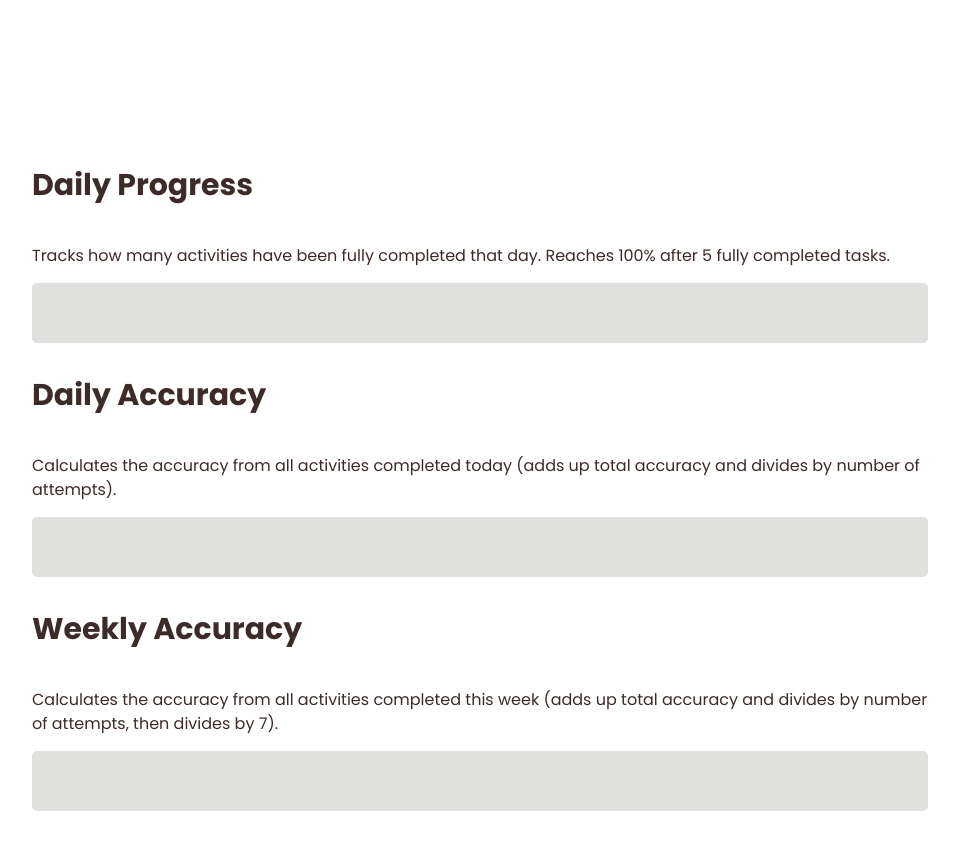
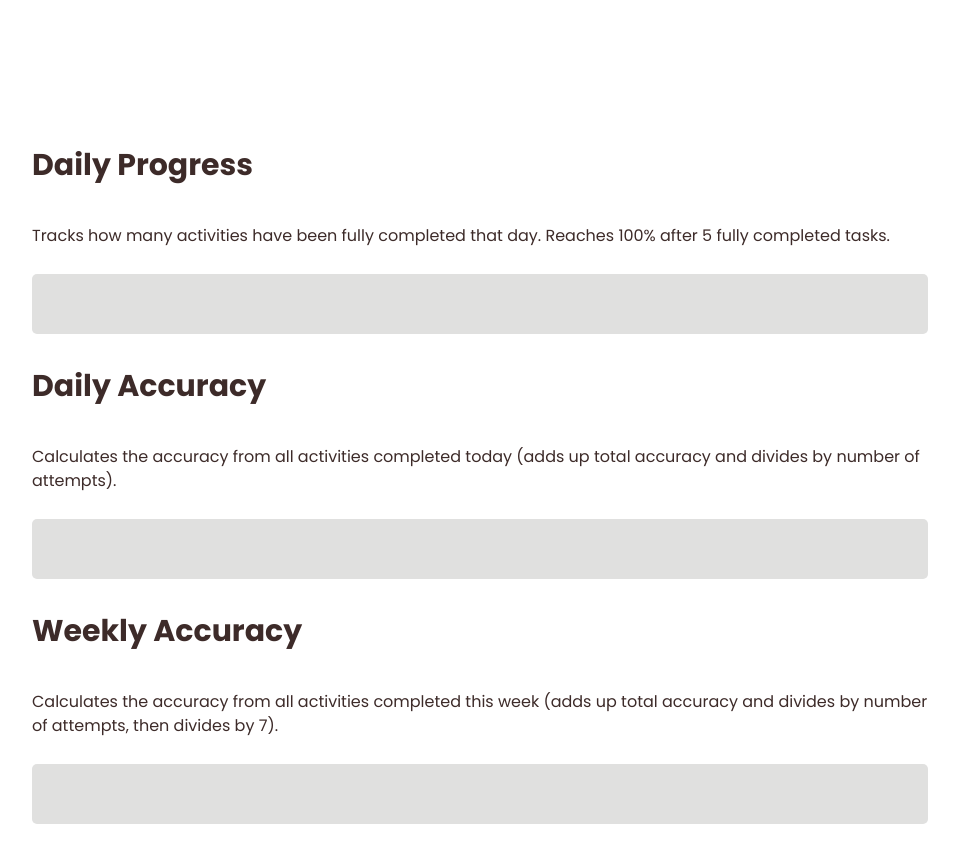
Before and after one commit to SecretariatV/Spoko, a React (Vite) app: page /progress in a window 1280 px wide. Shown: the part 1340-2181 px from the top of the page, without its empty margins (160-1119 px from the left). Built offline with nearby package versions, Linux system fonts and the light colour scheme; no server answers; sample sign-in values are in the browser's storage.

Commit message:
just changed a margin that's it

```diff
--- a/src/pages/Progress.jsx
+++ b/src/pages/Progress.jsx
@@ -38,6 +38,7 @@ function Progress() {
 }
 
 const styles = {
+
   wrapper: {
     display: "flex",
     flexDirection: "column",
@@ -57,7 +58,7 @@ const styles = {
     alignItems: "flex-start",
     width: "70%",
     maxWidth: "1400px",
-    padding: "20px 0",
+    // padding: "20px 0",
   },
   container: {
     backgroundColor: "#e0e0df",
@@ -78,7 +79,7 @@ const styles = {
     textAlign: "left",
     fontSize: "16px",
     color: "#3D2B29",
-    marginBottom: "5px"
+    // marginBottom: "0px"
   }
 };
 
```
